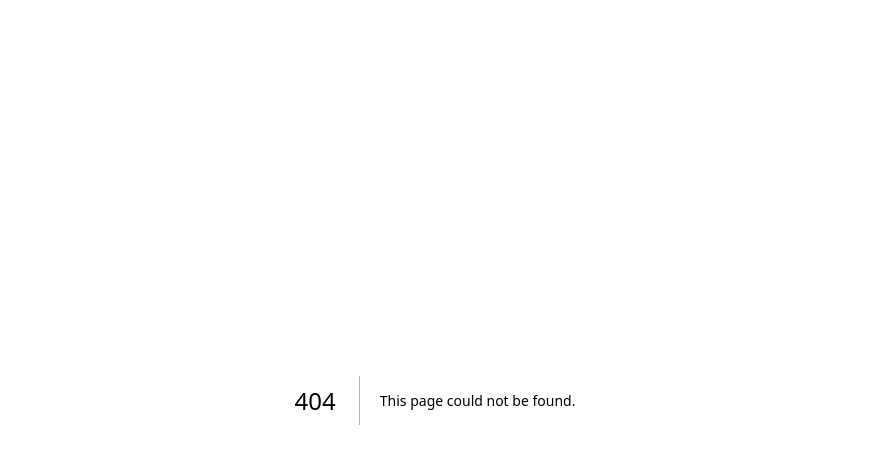
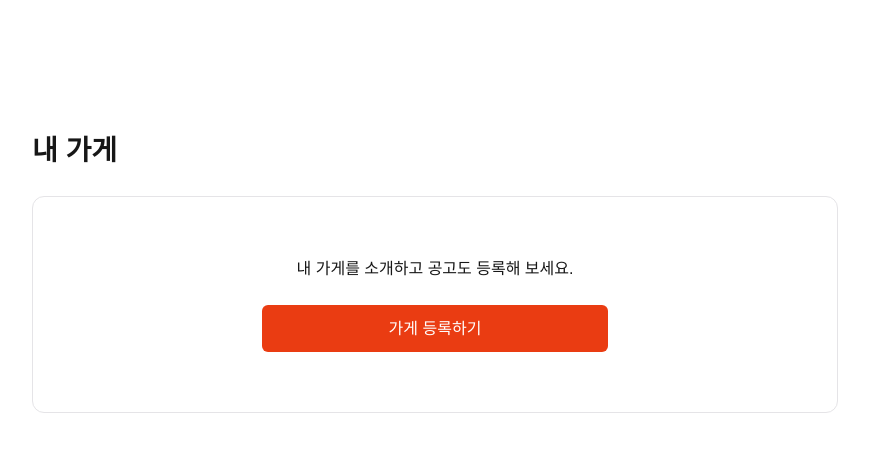
Before and after one commit to kimdohoon2/The-Julge, a Next.js app: page /shop in a window 1280 px wide. Before the commit this address had no page. Shown: the top 464 px of the page, without its empty margins (205-1074 px from the left). Built offline with nearby package versions, Linux system fonts and the light colour scheme; a web font is replaced by a local one.

Commit message:
feat(ui) : 가게 등록하기 페이지 퍼블리싱 완료

```diff
--- /dev/null
+++ b/src/app/shop/page.tsx
@@ -0,0 +1,21 @@
+import Link from 'next/link';
+export default function MyShopPage() {
+  return (
+    <section className="w-full px-[12px] pt-[142px] md:px-[32px] md:pt-[130px] xl:px-[237px]">
+      <h3 className="mb-[16px] text-[20px] font-bold md:mb-[24px] md:text-[28px]">내 가게</h3>
+      <div className="w-full rounded-[12px] border border-gray-20">
+        <div className="flex flex-col items-center gap-[16px] px-[24px] py-[60px] md:gap-[24px]">
+          <p className="text-[14px] font-[400] md:text-[16px]">
+            내 가게를 소개하고 공고도 등록해 보세요.
+          </p>
+          <Link
+            className="bg-orange flex h-[37px] w-full max-w-[108px] items-center justify-center rounded-[6px] md:h-[47px] md:max-w-[346px]"
+            href={'/register'}
+          >
+            <span className="text-[14px] text-gray-white md:text-[16px]">가게 등록하기</span>
+          </Link>
+        </div>
+      </div>
+    </section>
+  );
+}
```
